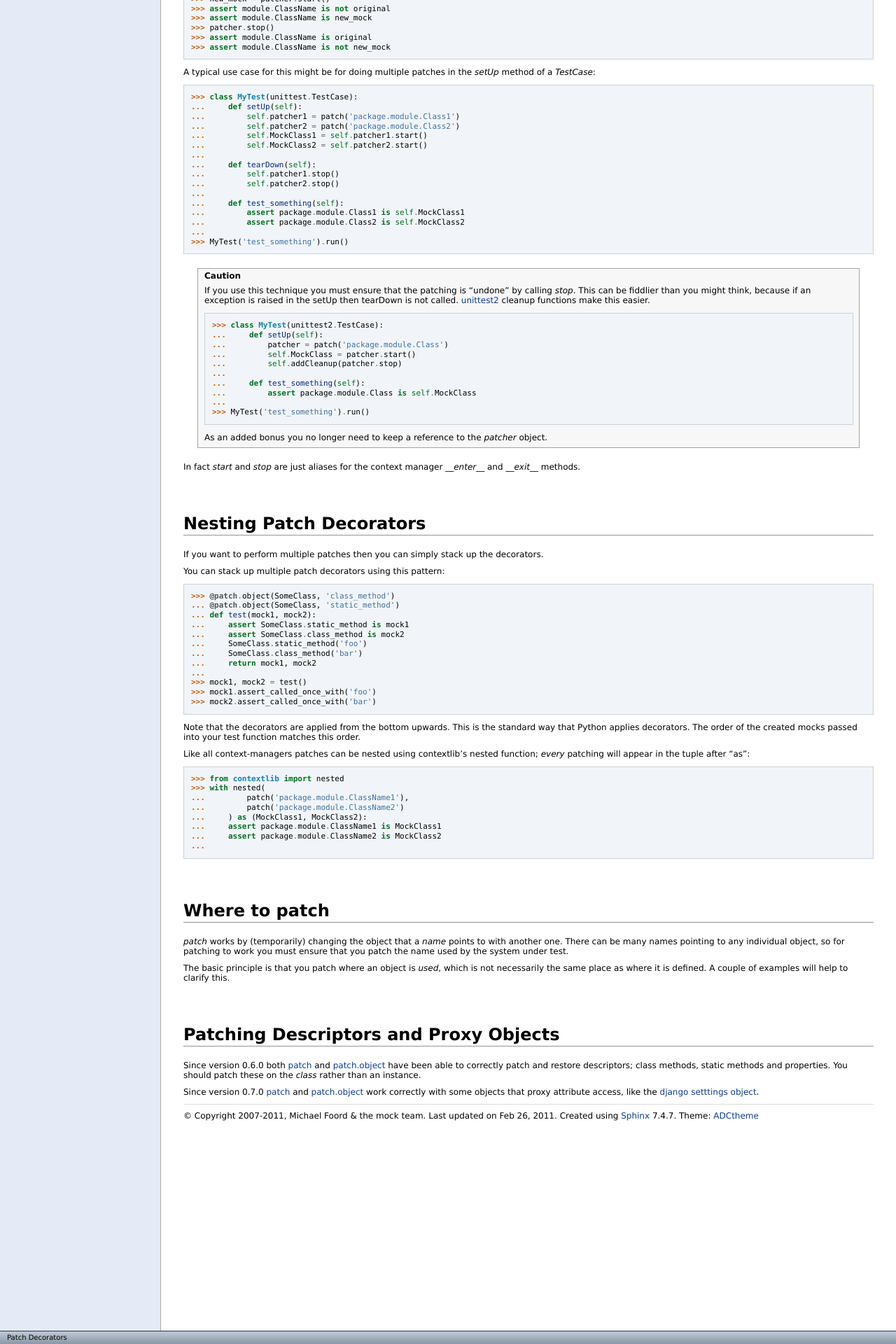
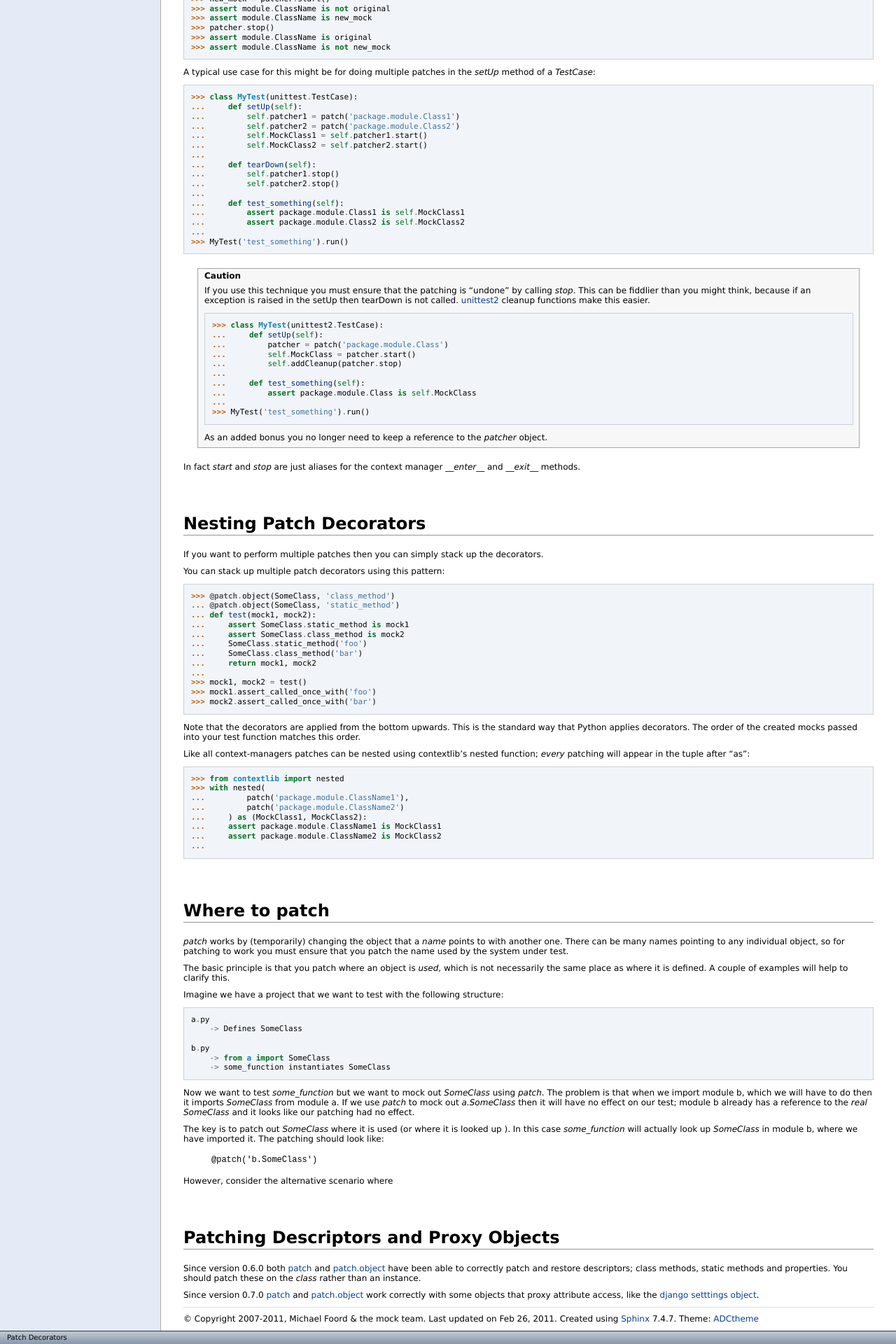
Before and after one commit to testing-cabal/mock, a Sphinx documentation site: the page built from docs/patch.txt, in a window 1280 px wide. Shown: the part 2148-4068 px from the top of the page at 70% size. Built offline with Sphinx 7.4.7, drawn with Linux system fonts in a browser that asks for light colours; pages that are not in the unit, such as notebooks, are missing from menus.

Commit message:
Docs update

```diff
--- a/docs/patch.txt
+++ b/docs/patch.txt
@@ -273,8 +273,6 @@ function; *every* patching will appear in the tuple after "as":
 Where to patch
 ==============
 
-
-
 `patch` works by (temporarily) changing the object that a *name* points to with
 another one. There can be many names pointing to any individual object, so
 for patching to work you must ensure that you patch the name used by the system
@@ -284,6 +282,29 @@ The basic principle is that you patch where an object is *used*, which is not
 necessarily the same place as where it is defined. A couple of examples will
 help to clarify this.
 
+Imagine we have a project that we want to test with the following structure::
+
+    a.py
+        -> Defines SomeClass
+
+    b.py
+        -> from a import SomeClass
+        -> some_function instantiates SomeClass
+
+Now we want to test `some_function` but we want to mock out `SomeClass` using
+`patch`. The problem is that when we import module b, which we will have to
+do then it imports `SomeClass` from module a. If we use `patch` to mock out
+`a.SomeClass` then it will have no effect on our test; module b already has a
+reference to the *real* `SomeClass` and it looks like our patching had no
+effect.
+
+The key is to patch out `SomeClass` where it is used (or where it is looked up
+). In this case `some_function` will actually look up `SomeClass` in module b,
+where we have imported it. The patching should look like:
+
+    ``@patch('b.SomeClass')``
+
+However, consider the alternative scenario where
 
 
 Patching Descriptors and Proxy Objects
```
